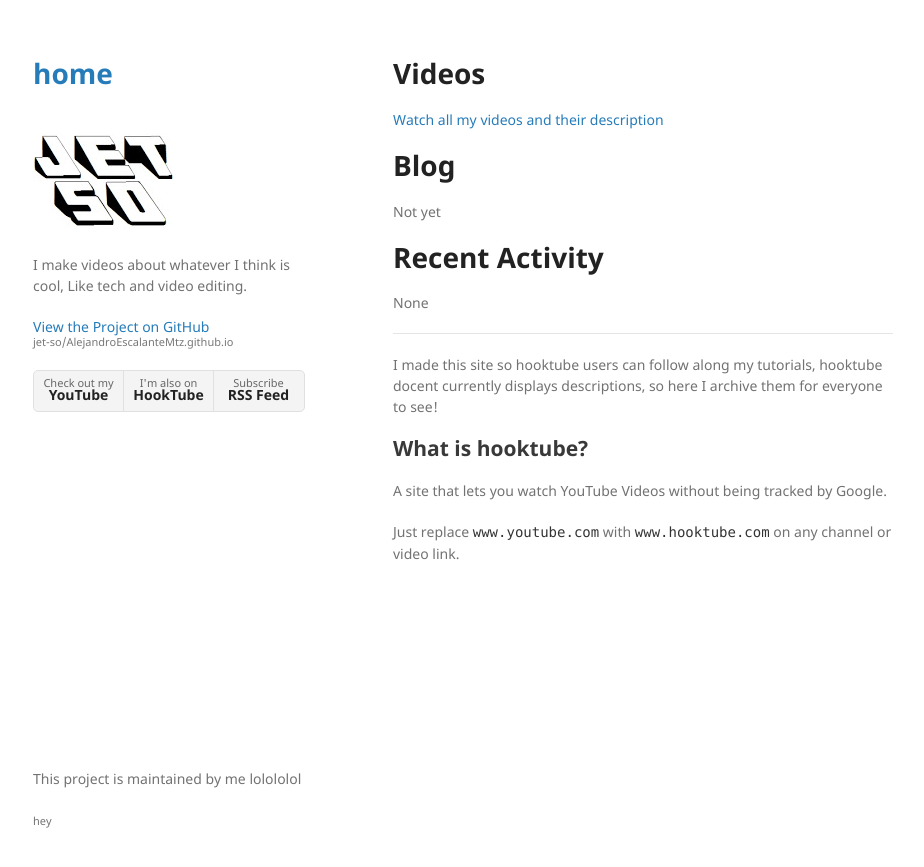
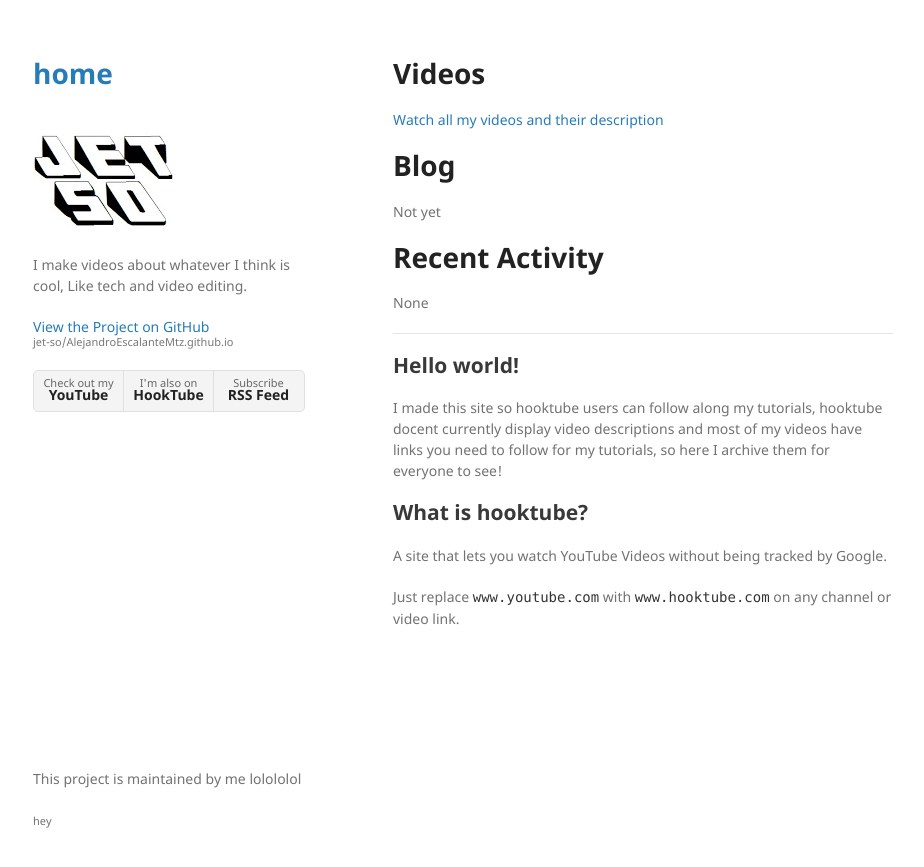
Before and after one commit to jet-so/AlejandroEscalanteMtz.github.io, a Jekyll site: the page built from index.md, in a window 1280 px wide. Shown: the top 867 px of the page, without its empty margins (177-1101 px from the left). Built offline with Jekyll 4.4.1, drawn with Linux system fonts in a browser that asks for light colours; our own code applies the rules of GitHub Pages for plain Markdown files.

Commit message:
Update index.md

```diff
--- a/index.md
+++ b/index.md
@@ -12,7 +12,9 @@ None
 
 ---
 
-I made this site so hooktube users can follow along my tutorials, hooktube docent currently displays descriptions, so here I archive them for everyone to see!
+## Hello world!
+
+I made this site so hooktube users can follow along my tutorials, hooktube docent currently display video descriptions and most of my videos have links you need to follow for my tutorials, so here I archive them for everyone to see!
 
 ## What is hooktube?
 
```
